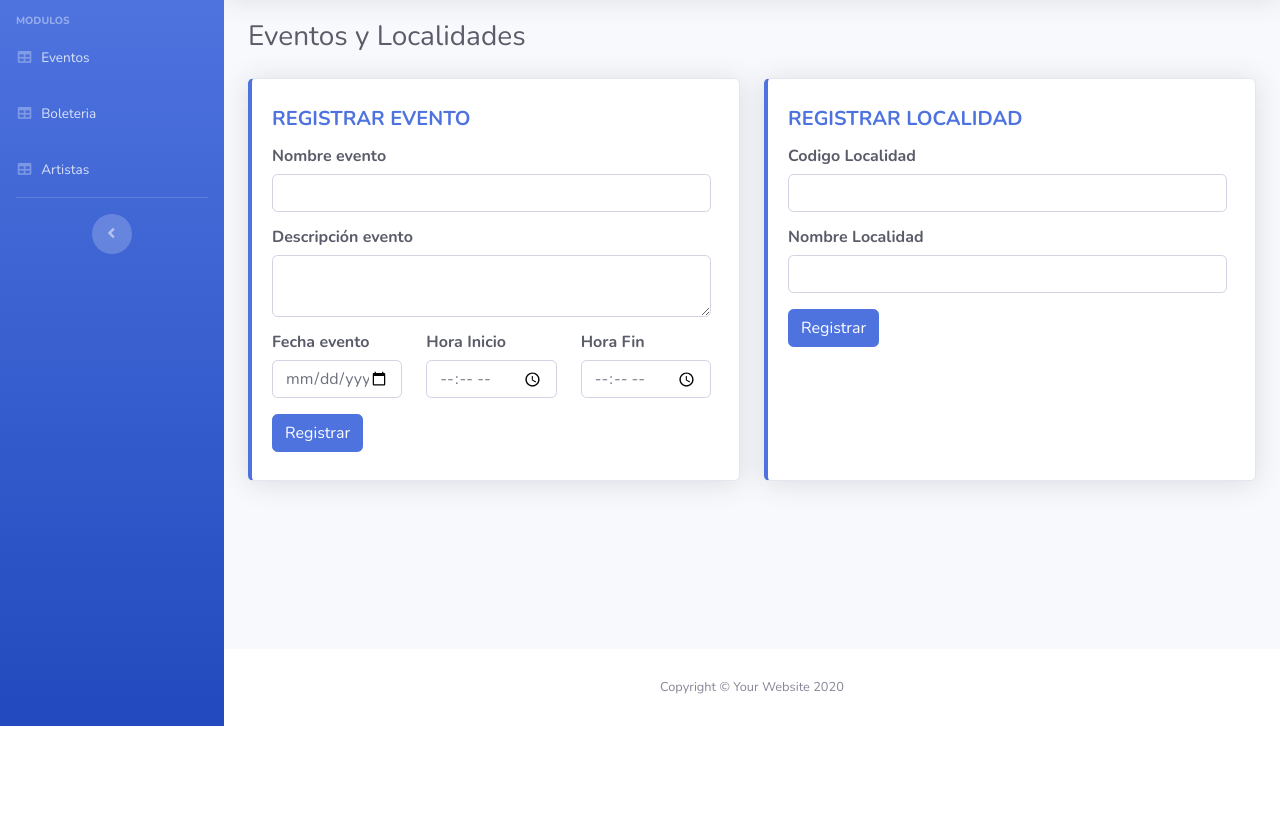
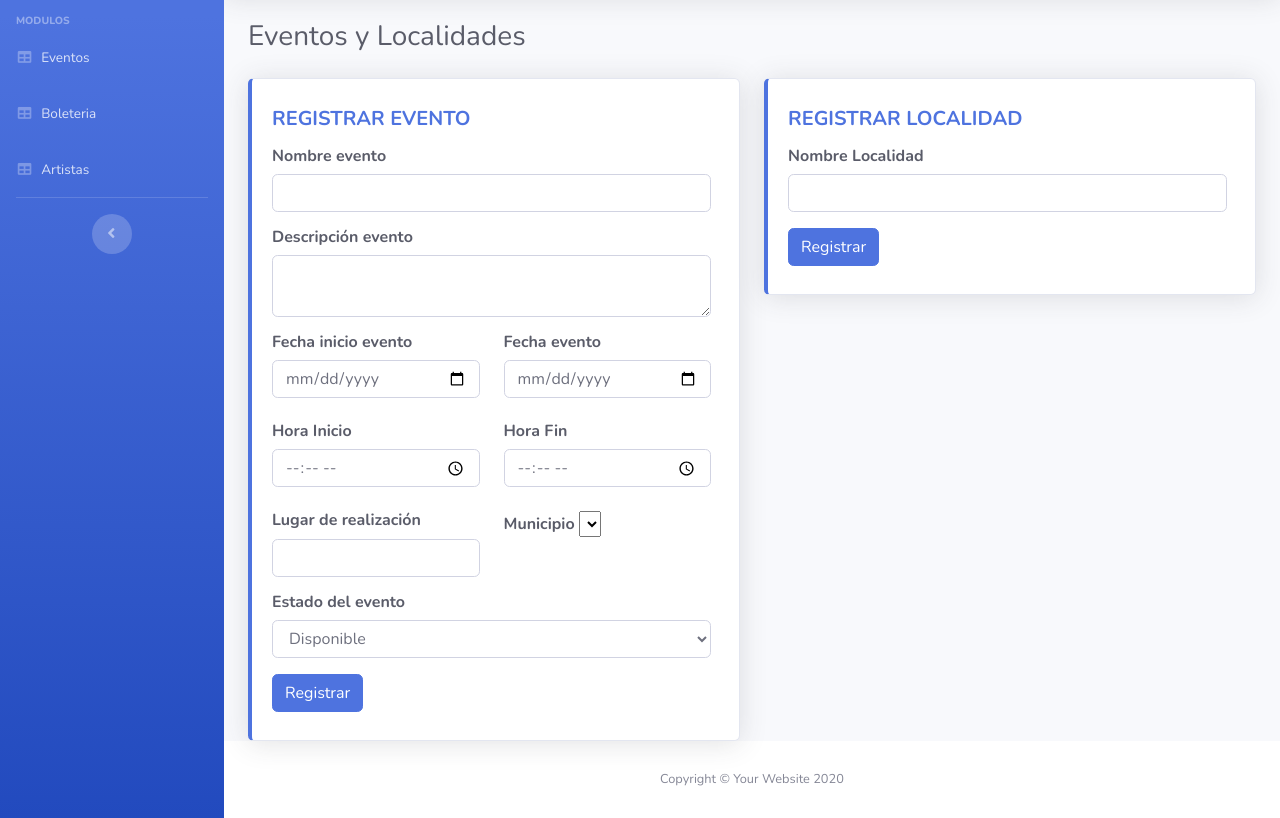
Before and after one commit to SLondon725/retoBoleteriaManejoSenaSoft, a website with bundled scripts: page Frontend/eventos.html in a window 1280 px wide. Shown: the part 74-892 px from the top of the page. Before the commit the page ends 800 px from the top, so only its background shows below. Built offline with nearby package versions, Linux system fonts and the light colour scheme.

Commit message:
Creando los campos faltantes de el modulo eventos

```diff
--- a/Frontend/eventos.html
+++ b/Frontend/eventos.html
@@ -124,19 +124,48 @@
                                                     </div>
                                                     <div class="form-group">
                                                         <div class="row">
-                                                            <div class="col-4">
-                                                                <label for="fecha_evento">Fecha evento</label>
+                                                            <div class="col-6">
+                                                                <label for="fecha_inicio_evento">Fecha inicio evento</label>
+                                                                <input id="fecha_inicio_evento" name="fecha_inicio_evento" type="date" class="form-control form-control-user">
+                                                            </div>
+                                                            <div class="col-6">
+                                                                <label for="fecha_fin_evento">Fecha evento</label>
                                                                 <input id="fecha_evento" name="fecha_evento" type="date" class="form-control form-control-user">
                                                             </div>
-                                                            <div class="col-4">
+                                                        </div>
+                                                        <div class="row mt-4">
+                                                            <div class="col-6">
                                                                 <label for="horaI_evento">Hora Inicio</label>
                                                                 <input id="horaI_evento" name="horaI_evento" type="time" class="form-control form-control-user">
                                                             </div>
-                                                            <div class="col-4">
+                                                            <div class="col-6">
                                                                 <label for="horaF_evento">Hora Fin</label>
                                                                 <input type="time" class="form-control form-control-user" name="horaF_evento" id="horaF_evento">
                                                             </div>
                                                         </div>
+                                                        <!-- "lugarRealizacion": "Auditorio Nacional",
+                                                        "idMunicipio": 3,
+                                                        "idEstadoEvento": 1 -->
+                                                        <div class="row mt-4">
+                                                            <div class="col-6">
+                                                                <label for="lugar_realizacion">Lugar de realización</label>
+                                                                <input id="lugarRealizacion" name="lugarRealizacion" type="text" class="form-control form-control-user">
+                                                            </div>
+                                                            <div class="col-6">
+                                                                <label for="idMunicipio">Municipio</label>
+                                                                <select name="idMunicipio" id="idMunicipio">
+                                                                    <!-- Aqui se necesitaria el js de los municipios -->
+                                                                </select>
+
+                                                            </div>
+                                                        </div>
+                                                    </div>
+                                                    <div class="form-group">
+                                                        <label for="idEstadoEvento">Estado del evento</label>
+                                                        <select name="idEstadoEvento" id="idEstadoEvento" class="form-control form-control-user">
+                                                            <option value="1">Disponible</option>
+                                                            <option value="2">No disponible</option>
+                                                        </select>
                                                     </div>
                                                     <input type="submit" class="btn btn-primary btn-user" value="Registrar">
                                                 </form>
@@ -149,7 +178,7 @@
                         </div>
                         <!-- Registrar Localidad -->
                         <div class="col-xl-6 col-md-8 mb-10">
-                            <div class="card border-left-primary shadow h-100 py-2">
+                            <div class="card border-left-primary shadow py-2">
                                 <div class="card-body">
                                     <div class="row no-gutters align-items-center">
                                         <div class="col mr-2">
@@ -159,10 +188,6 @@
                                             <div class="h6 mb-0 font-weight-bold text-gray-800 mt-3">
                                                 <!-- Formulario Localidad -->
                                                 <form>
-                                                    <div class="form-group">
-                                                        <label for="codigo_localidad">Codigo Localidad</label>
-                                                        <input type="text" class="form-control form-control-user" id="codigo_localidad" name="nombre_localidad">
-                                                    </div>
                                                     <div class="form-group">
                                                         <label for="nombre_localidad">Nombre Localidad</label>
                                                         <input type="text" class="form-control form-control-user" id="nombre_localidad" name="nombre_localidad">
```
Also changed, not shown: Frontend/index.html (+0 -20 lines).
